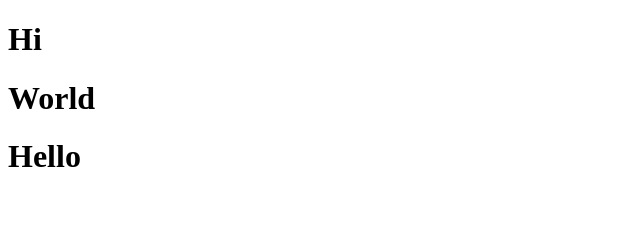
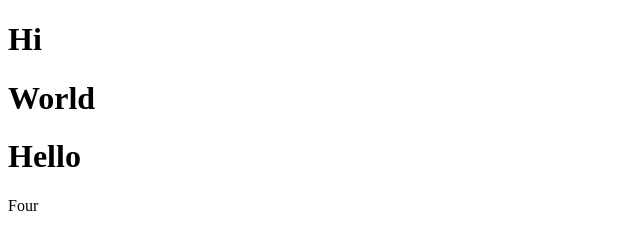
Before and after one commit to dexinho/gitPractice, a plain HTML site: page index.html in a window 1280 px wide. Shown: the full height of the page, 0-640 px from the left. Drawn offline with Linux system fonts and the light colour scheme.

Commit message:
fourth commit

```diff
--- a/index.html
+++ b/index.html
@@ -9,5 +9,6 @@
     <h1>Hi</h1>
     <h1>World</h1>
     <h1>Hello</h1>
+    <p>Four</p>
 </body>
 </html>
```
